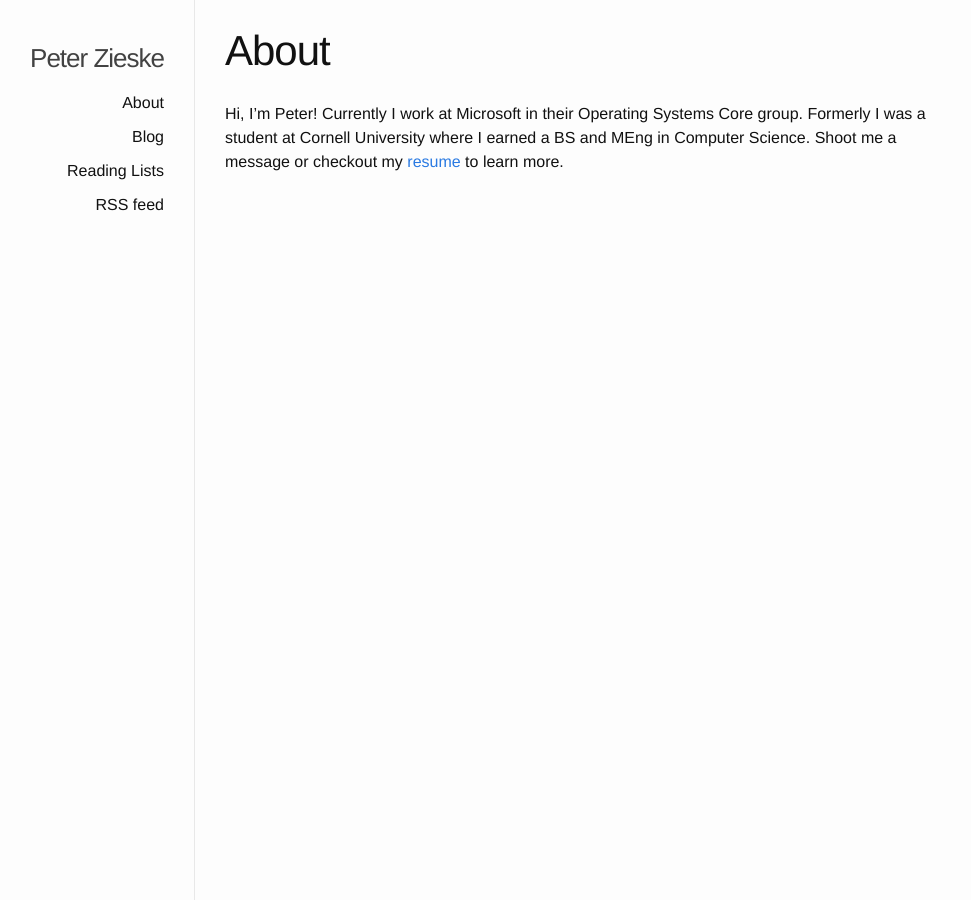
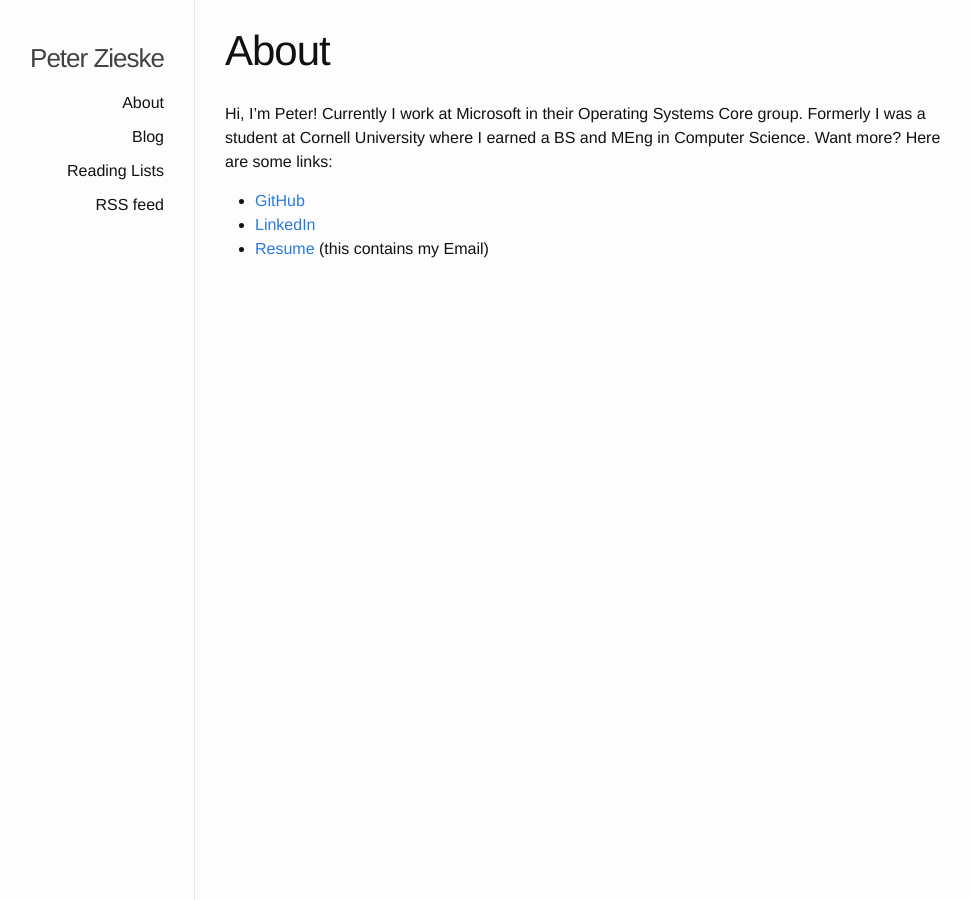
Before and after one commit to trispzest/knyeko.me-test, a Jekyll site: the page built from about.md, in a window 1280 px wide. Shown: the whole page, without its empty margins (145-1116 px from the left). Built offline with Jekyll 4.4.1, drawn with Linux system fonts in a browser that asks for light colours.

Commit message:
about list

```diff
--- a/_sass/_base.scss
+++ b/_sass/_base.scss
@@ -165,3 +165,11 @@ pre {
         }
     }
 }
+
+////////////////
+// pdz8 edits //
+////////////////
+
+strong {
+    font-weight: bold;
+}
--- a/about.md
+++ b/about.md
@@ -6,4 +6,8 @@ permalink: /about/
 Hi, I'm Peter!
 Currently I work at Microsoft in their Operating Systems Core group.
 Formerly I was a student at Cornell University where I earned a BS and MEng in Computer Science.
-Shoot me a message or checkout my [resume](/docs/resume.pdf) to learn more.
+Want more? Here are some links:
+
+*   [GitHub](https://github.com/pdz8)
+*   [LinkedIn](https://www.linkedin.com/in/pzieske)
+*   [Resume](/docs/resume.pdf) (this contains my Email)
```
